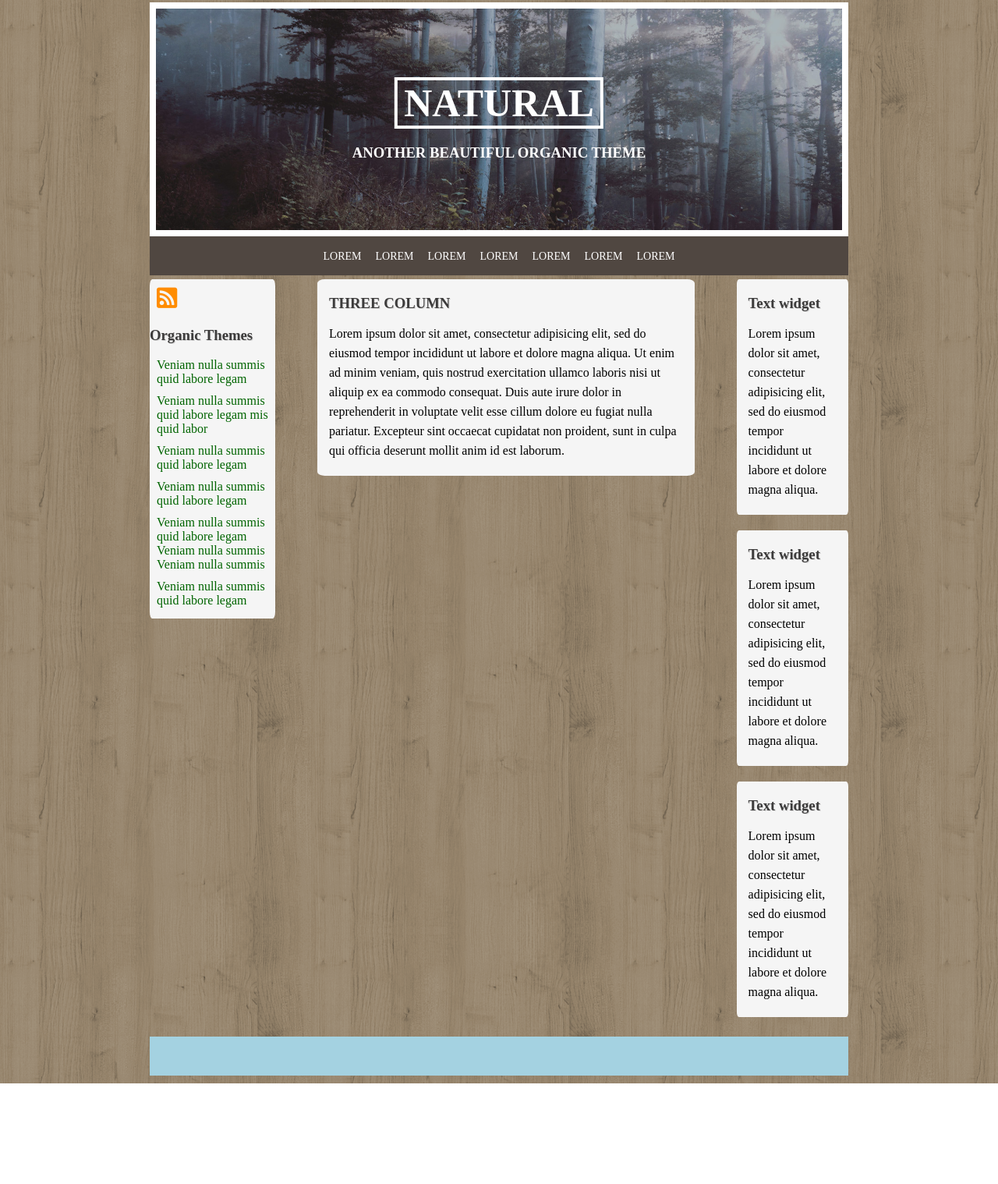
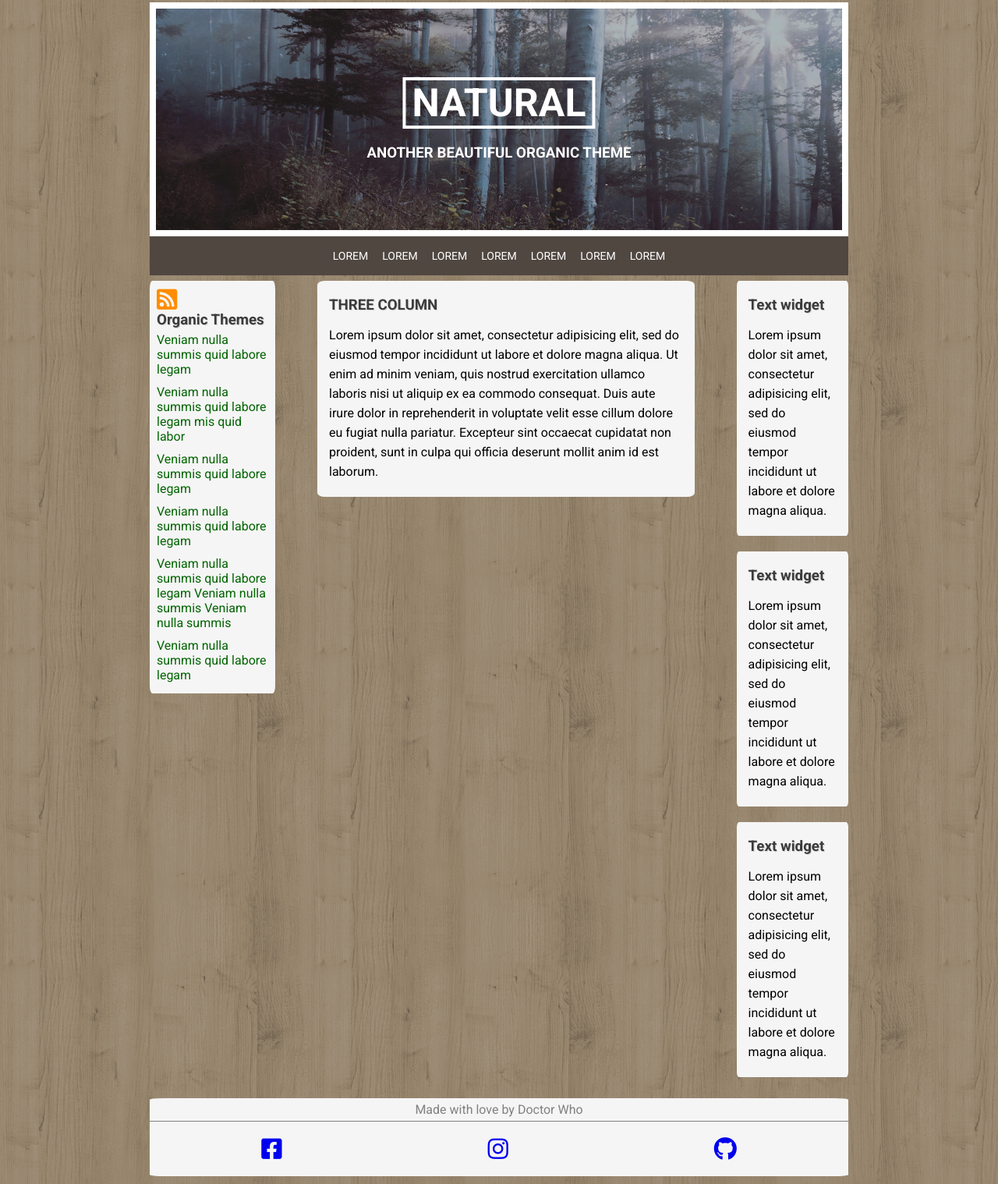
Before and after one commit to 10thDocta/htmlcss-wp, a plain HTML site: page index.html in a window 1280 px wide. Shown: the part 7-1525 px from the top of the page at 78% size. Before the commit the page ends 1396 px from the top, so only its background shows below. Drawn offline with Linux system fonts and the light colour scheme.

Commit message:
Ultimi aggiustamenti

```diff
--- a/css/style.css
+++ b/css/style.css
@@ -6,6 +6,7 @@
 
 body {
   background-image: url(../img/bgr.png);
+  font-family: 'Roboto', sans-serif;
 }
 
 .body-container {
@@ -68,7 +69,7 @@ nav a {
 
 /* inizio main */
 .main-container {
-  margin: 5px 0;
+  margin: 7px 0;
   display: flow-root;
 }
 
@@ -80,26 +81,17 @@ nav a {
   border-radius: 2%
 }
 
-.rss-title {
-  text-align: center;
-  display: flow-root;
-  margin: 0 auto;
+.rss-title i, .rss-title h3 {
+  display: inline-block;
 }
 
-.rss-title .fas, .rss-title h3 {
-  margin-top: 9px;
-  float: left;
-}
-
-.rss-title .fas {
+.rss-title i {
   font-size: 30px;
   color: darkorange;
-  margin: 9px;
   vertical-align: middle;
 }
 
 .rss-title h3 {
-  line-height: 30px;
   color: #3c3b3b;
   text-shadow: 1px 1px lightgrey;
 }
@@ -167,6 +159,26 @@ nav a {
 
 /* inizio footer */
 footer {
-  height: 50px;
-  background-color: #A4D2E1
+  background-color: whitesmoke;
+  border-radius: 2%;
+  color: grey;
 }
+
+footer p {
+  text-align: center;
+  border-bottom: 1px solid grey;
+  padding: 5px 0;
+}
+
+.social {
+  text-align: center;
+}
+
+.social i {
+  font-size: 30px;
+  margin: 20px 130px;
+}
+
+.social a {
+  text-decoration: none;
+}
--- a/index.html
+++ b/index.html
@@ -3,6 +3,7 @@
 
 <head>
   <link rel="stylesheet" href="css/style.css">
+  <link href="https://fonts.googleapis.com/css2?family=Roboto:wght@400;700;900&display=swap" rel="stylesheet">
   <link rel="stylesheet" href="https://cdnjs.cloudflare.com/ajax/libs/font-awesome/5.13.1/css/all.css">
   <meta charset="utf-8">
   <title>Struttura WP</title>
@@ -51,11 +52,12 @@
 
         <!-- colonna destra -->
         <aside class="column-left">
-          <div class="rss-title">
-            <i class="fas fa-rss-square"></i>
-            <h3>Organic Themes</h3>
-          </div>
           <section class="container-left">
+            <div class="rss-title">
+              <i class="fas fa-rss-square"></i>
+              <h3>Organic Themes</h3>
+            </div>
+
             <ul>
               <li>
                 <a href="#">Veniam nulla summis quid labore legam</a>
@@ -110,6 +112,14 @@
     </main>
 
     <footer>
+      <p>Made with love by Doctor Who</p>
+      <div class="social">
+        <a href="#">
+          <i class="fab fa-facebook-square"></i></a>
+        <a href="#">
+          <i class="fab fa-instagram"></i></a>
+        <a href="#"> <i class="fab fa-github"></i> </a>
+      </div>
     </footer>
 
     <!-- fine body-container -->
```
